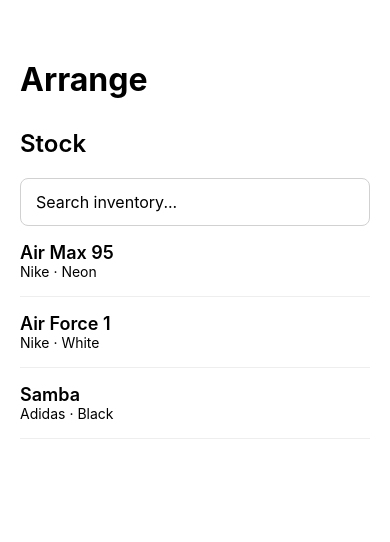
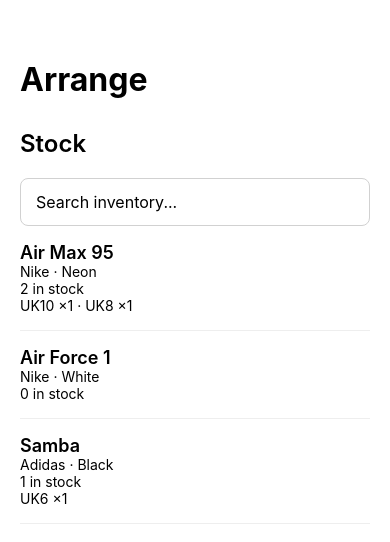
Before and after one commit to travis-kayode/rmco-inventory, a React Native app: screen / in a window 390 px wide. Shown: the top 542 px of the page. Built offline with nearby package versions, Linux system fonts and the light colour scheme.

Commit message:
feat: add inventory models and stock counts

```diff
--- a/src/components/ProductRow.tsx
+++ b/src/components/ProductRow.tsx
@@ -4,17 +4,23 @@
   name: string;
   brand: string;
   colourway: string;
+  stockCount: number;
+  sizes: string;
 };
 
 export default function ProductRow({
   name,
   brand,
   colourway,
+  stockCount,
+  sizes,
 }: ProductRowProps) {
   return (
     <View style={styles.product}>
       <Text style={styles.productName}>{name}</Text>
       <Text>{brand} · {colourway}</Text>
+      <Text>{stockCount} in stock</Text>
+      <Text>{sizes}</Text>
     </View>
   );
 }
--- /dev/null
+++ b/src/data/sampleInventory.ts
@@ -0,0 +1,34 @@
+import { InventoryItem } from '../types/inventory';
+
+export const inventoryItems: InventoryItem[] = [
+    {
+        id: 1,
+        product_id: 1,
+        size: 'UK10',
+        condition: 'DS',
+        location: "N02",
+        cost: 120,
+        asking_price: 160,
+        date_added: '2026-10-01',
+    },
+    {
+        id: 2,
+        product_id: 1,
+        size: 'UK8',
+        condition: 'DS',
+        location: "N02",
+        cost: 130,
+        asking_price: 175,
+        date_added: '2026-10-01',
+    },
+    {
+        id: 3,
+        product_id: 3,
+        size: 'UK6',
+        condition: 'DS',
+        location: "A01",
+        cost: 75,
+        asking_price: 100,
+        date_added: '2026-10-01',
+    },
+];
--- a/src/data/sampleProducts.ts
+++ b/src/data/sampleProducts.ts
@@ -1,4 +1,6 @@
-export const products = [
+import { Product } from '../types/inventory';
+
+export const products: Product[] = [
   {
     id: 1,
     brand: 'Nike',
--- a/src/screens/StockScreen.tsx
+++ b/src/screens/StockScreen.tsx
@@ -3,6 +3,7 @@
 
 import ProductRow from '../components/ProductRow';
 import { products } from '../data/sampleProducts';
+import { inventoryItems } from '../data/sampleInventory';
 
 export default function StockScreen() {
   const [search, setSearch] = useState('');
@@ -29,14 +30,37 @@
         onChangeText={setSearch}
       />
 
-      {filteredProducts.map((product) => (
+      {filteredProducts.map((product) => {
+        const productInventory = inventoryItems.filter(
+          (item) => item.product_id === product.id
+        );
+
+        const sizes = productInventory.map((item) => item.size);
+        const counts: Record<string, number> = {};
+        for (const size of sizes) {
+            if (size in counts) {
+                counts[size] += 1;
+            }
+            else {
+                counts[size] = 1;
+            }
+        };
+
+        const sizeDisplay = Object.entries(counts)
+            .map(([size, count]) => `${size} ×${count}`)
+            .join(' · ');
+
+        return (
           <ProductRow
             key={product.id}
             name={product.name}
             brand={product.brand}
             colourway={product.colourway}
+            stockCount={productInventory.length}
+            sizes={sizeDisplay}
           />
-      ))}
+        );
+    })}
     </View>
   );
 }
--- /dev/null
+++ b/src/types/inventory.ts
@@ -0,0 +1,19 @@
+export type Condition = 'DS' | 'Used';
+
+export type Product = {
+  id: number;
+  brand: string;
+  name: string;
+  colourway: string;
+};
+
+export type InventoryItem = {
+    id: number;
+    product_id: number;
+    size: string;
+    condition: Condition;
+    location: string;
+    cost: number;
+    asking_price: number;
+    date_added: string;
+}
```
Lines whose indentation alone changed are shown as unchanged.
